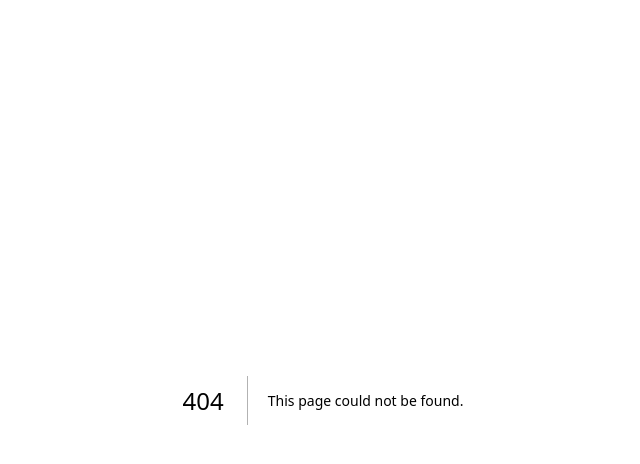
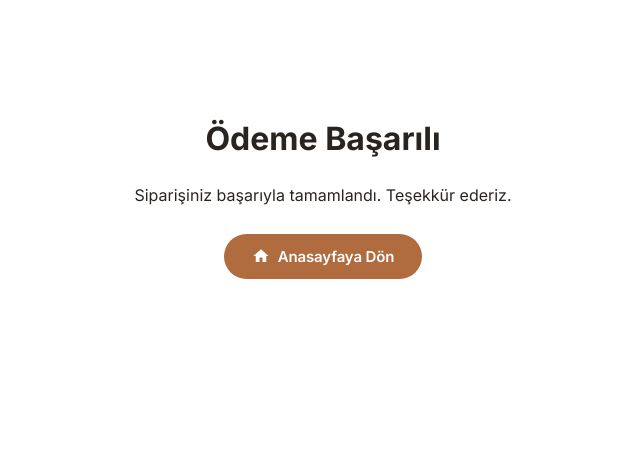
Before and after one commit to cumhurguzeloglu/noya3d-com-tr, a Next.js app: page /success in a window 1280 px wide. Before the commit this address had no page. Shown: the top 464 px of the page, without its empty margins (317-957 px from the left). Built offline with nearby package versions, Linux system fonts and the light colour scheme; a web font is replaced by a local one.

Commit message:
feat: /success sayfasi eklendi
- src/app/success/page.tsx: odeme basarisi sonrasi yonlendirme sayfasi, anasayfa donus linki

```diff
--- /dev/null
+++ b/src/app/success/page.tsx
@@ -0,0 +1,25 @@
+import Link from 'next/link'
+
+export default function SuccessPage() {
+  return (
+    <main className="min-h-screen py-16 md:py-28 px-4">
+      <div className="max-w-lg w-full mx-auto text-center">
+        <div className="bg-white/10 p-8 rounded-lg border border-gray-700/30 inline-block">
+          <h1 className="text-2xl font-bold text-white mb-4">Ödeme Başarılı</h1>
+          <p className="text-gray-200 mb-6">
+            Siparişiniz başarıyla tamamlandı. Teşekkür ederiz.
+          </p>
+          <Link
+            href="/"
+            className="btn-primary flex items-center gap-2 inline-flex mx-auto"
+          >
+            <svg width="18" height="18" viewBox="0 0 24 24" fill="currentColor" className="w-5 h-5">
+              <path d="M10 20v-6h4v6h5v-8h3L12 3 2 12h3v8z" />
+            </svg>
+            Anasayfaya Dön
+          </Link>
+        </div>
+      </div>
+    </main>
+  )
+}
```
